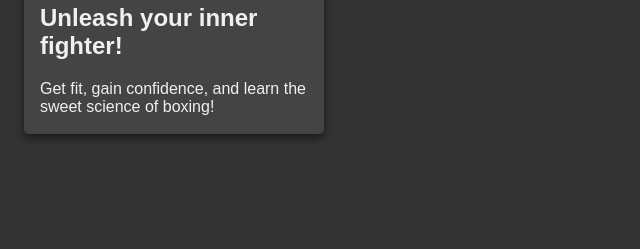
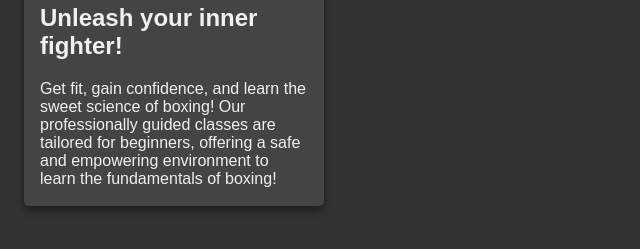
Before and after one commit to RenzeTorres/cpnt260-a2, a plain HTML site: page index.html in a window 1280 px wide. Shown: the part 257-506 px from the top of the page, without its empty margins (0-640 px from the left). Drawn offline with Linux system fonts and the light colour scheme.

Commit message:
updated html

```diff
--- a/index.html
+++ b/index.html
@@ -18,7 +18,7 @@
                 <img src="https://businessjournaldaily.com/wp-content/uploads/2021/10/floyd-mayweather-gym-925.jpg" alt="Boxing Class" style="width:100%">
                 <div class="container">
                     <h2>Unleash your inner fighter!</h2>
-                    <p>Get fit, gain confidence, and learn the sweet science of boxing!</p>
+                    <p>Get fit, gain confidence, and learn the sweet science of boxing! Our professionally guided classes are tailored for beginners, offering a safe and empowering environment to learn the fundamentals of boxing!</p>
                 </div>
             </div>
         </section>
```
